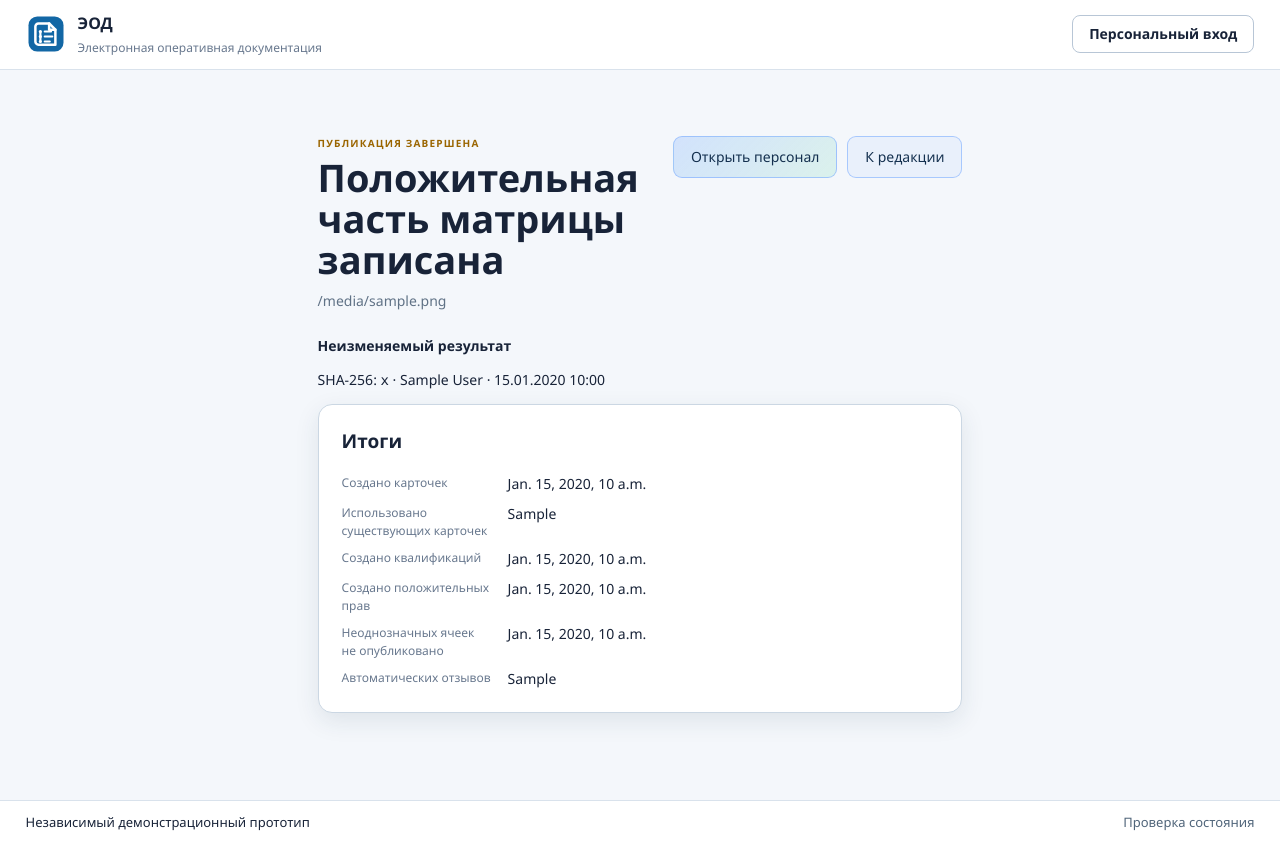
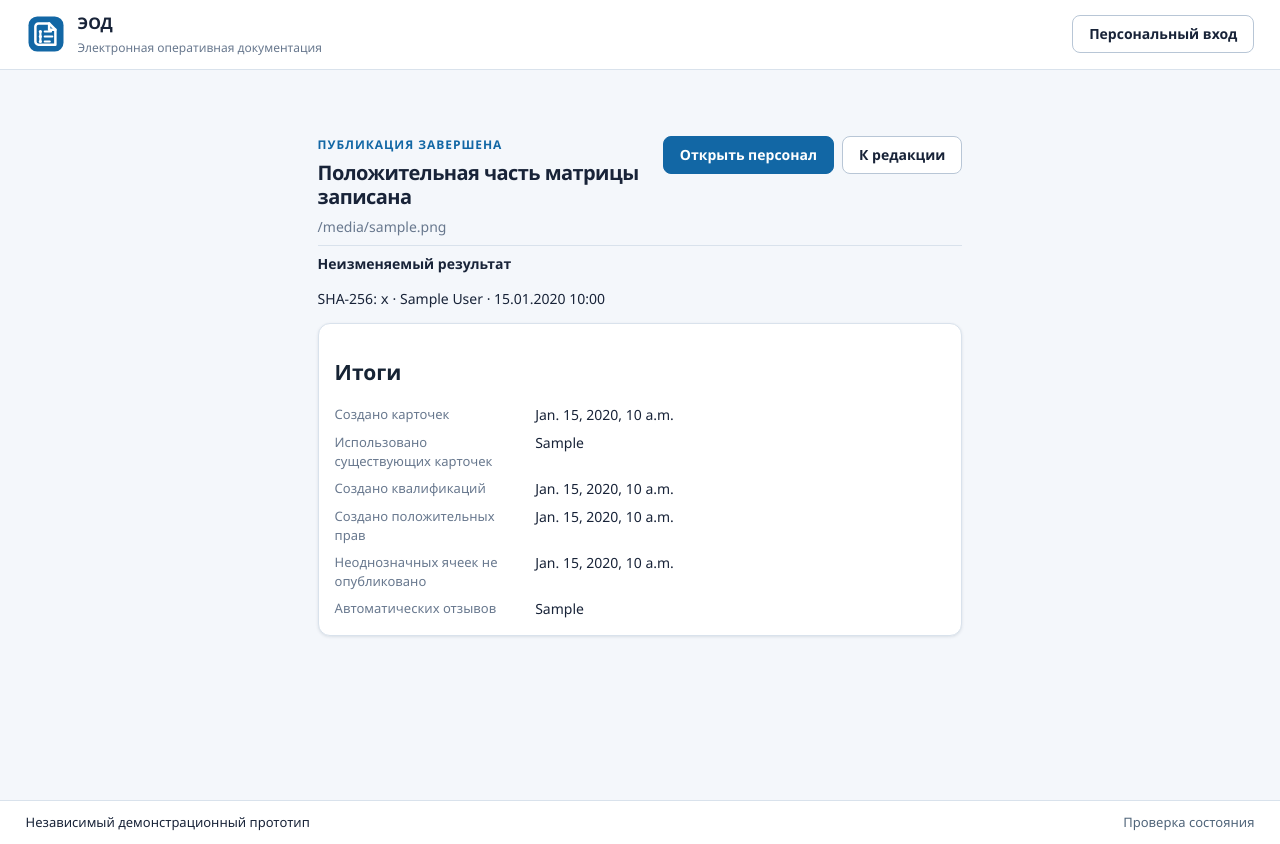
Before and after one commit to genrudko/electronic-operational-docs, a Django app: template src/templates/imports/personnel_publication_result.html in a window 1280 px wide. Run offline with Django 5.2, Linux system fonts and the light colour scheme; the template is opened without the code that fills it: most values are stand-ins (such as "Sample title", 1, 10 or a date in 2020); parts of the project's set-up code (start-up, migrations or seed data) failed here and were passed over; some web fonts are replaced.

Commit message:
refactor(ux): migrate personnel publication result

```diff
--- a/src/templates/imports/personnel_publication_result.html
+++ b/src/templates/imports/personnel_publication_result.html
@@ -1,7 +1,7 @@
 {% extends "base.html" %}
 {% block title %}Результат публикации персонала · ЭОД{% endblock %}
 {% block content %}
-<section class="page-heading compact"><div><div class="eyebrow">ПУБЛИКАЦИЯ ЗАВЕРШЕНА</div><h1>Положительная часть матрицы записана</h1><p>{{ revision.original_filename }}</p></div><div class="document-actions"><a class="button" href="{% url 'organizations:directory' %}">Открыть персонал</a><a class="button secondary" href="{% url 'imports:personnel_detail' revision.public_id %}">К редакции</a></div></section>
+<section class="da-page-header da-page-header-compact"><div><span class="ux-kicker">Публикация завершена</span><h1>Положительная часть матрицы записана</h1><p>{{ revision.original_filename }}</p></div><div class="da-actions document-actions"><a class="da-button" href="{% url 'organizations:directory' %}">Открыть персонал</a><a class="da-button is-secondary" href="{% url 'imports:personnel_detail' revision.public_id %}">К редакции</a></div></section>
 <section class="notice-card"><strong>Неизменяемый результат</strong><p>SHA-256: <code class="breakable">{{ publication.digest }}</code> · {{ publication.actor.full_name }} · {{ publication.created_at|date:"d.m.Y H:i" }}</p></section>
-<section class="profile-card"><h2>Итоги</h2><dl class="detail-list"><dt>Создано карточек</dt><dd>{{ publication.result_summary.created_people }}</dd><dt>Использовано существующих карточек</dt><dd>{{ publication.result_summary.reused_people }}</dd><dt>Создано квалификаций</dt><dd>{{ publication.result_summary.created_qualifications }}</dd><dt>Создано положительных прав</dt><dd>{{ publication.result_summary.created_rights }}</dd><dt>Неоднозначных ячеек не опубликовано</dt><dd>{{ publication.result_summary.ambiguous_cells_not_published }}</dd><dt>Автоматических отзывов</dt><dd>{{ publication.result_summary.withdrawals_automatically_applied }}</dd></dl></section>
+<section class="da-card"><h2>Итоги</h2><dl class="ux-key-value detail-list"><dt>Создано карточек</dt><dd>{{ publication.result_summary.created_people }}</dd><dt>Использовано существующих карточек</dt><dd>{{ publication.result_summary.reused_people }}</dd><dt>Создано квалификаций</dt><dd>{{ publication.result_summary.created_qualifications }}</dd><dt>Создано положительных прав</dt><dd>{{ publication.result_summary.created_rights }}</dd><dt>Неоднозначных ячеек не опубликовано</dt><dd>{{ publication.result_summary.ambiguous_cells_not_published }}</dd><dt>Автоматических отзывов</dt><dd>{{ publication.result_summary.withdrawals_automatically_applied }}</dd></dl></section>
 {% endblock %}
```
